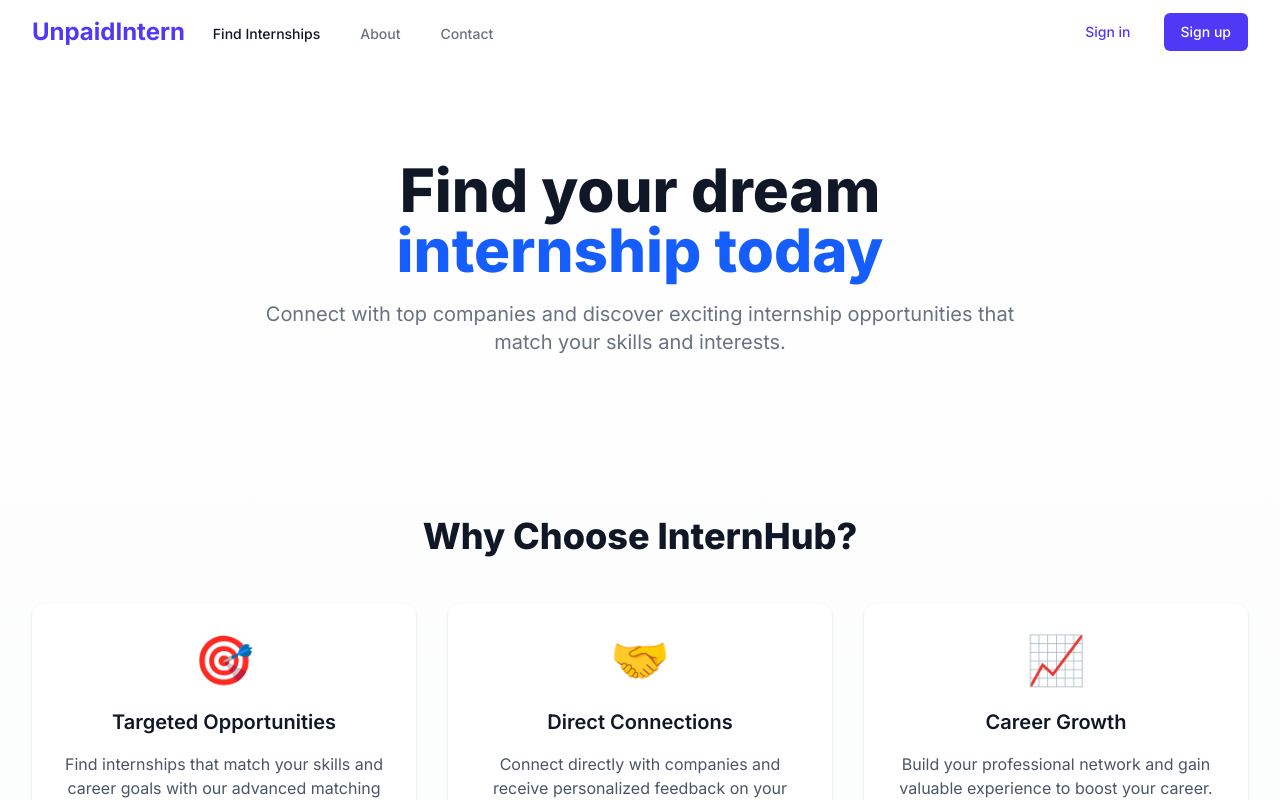
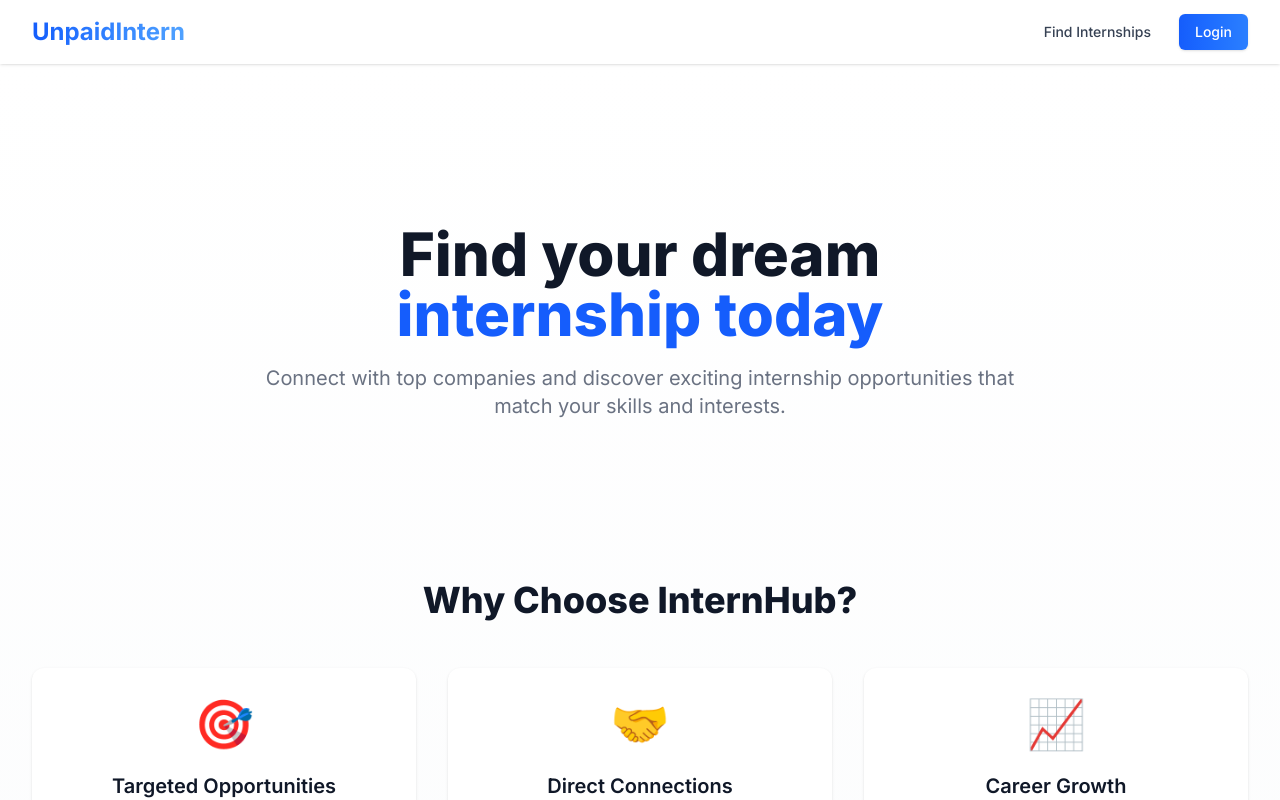
Before and after one commit to BellaWang1018/test-now, a Next.js app: page / in a window 1280 px wide. Shown: the top 800 px of the page. Built offline with nearby package versions, Linux system fonts and the light colour scheme.

Commit message:
fix errors when login

```diff
--- a/src/app/components/PublicNavbar.tsx
+++ b/src/app/components/PublicNavbar.tsx
@@ -1,152 +1,181 @@
 "use client"
 
-import React, { useState, useEffect } from 'react';
+import React, { useEffect, useState } from 'react';
 import Link from 'next/link';
+import { useRouter, usePathname } from 'next/navigation';
+
+interface User {
+  id: string;
+  email: string;
+  role: 'student' | 'company';
+  name?: string;
+}
 
 export default function PublicNavbar() {
-  const [isMenuOpen, setIsMenuOpen] = useState(false);
-  const [isScrolled, setIsScrolled] = useState(false);
+  const router = useRouter();
+  const pathname = usePathname();
+  const [isAuthenticated, setIsAuthenticated] = useState(false);
+  const [user, setUser] = useState<User | null>(null);
+  const [mounted, setMounted] = useState(false);
 
   useEffect(() => {
-    const handleScroll = () => {
-      setIsScrolled(window.scrollY > 0);
-    };
-
-    window.addEventListener('scroll', handleScroll);
-    return () => window.removeEventListener('scroll', handleScroll);
+    setMounted(true);
   }, []);
 
-  const toggleMenu = () => {
-    setIsMenuOpen(!isMenuOpen);
+  useEffect(() => {
+    if (!mounted) return;
+
+    try {
+      const token = localStorage.getItem('auth_token');
+      const userData = localStorage.getItem('user');
+
+      if (token && userData) {
+        setIsAuthenticated(true);
+        setUser(JSON.parse(userData));
+      } else {
+        setIsAuthenticated(false);
+        setUser(null);
+      }
+    } catch (error) {
+      console.error('Error checking auth state:', error);
+      setIsAuthenticated(false);
+    }
+  }, [mounted, pathname]);
+
+  const handleLogout = () => {
+    if (!mounted) return;
+
+    localStorage.removeItem('auth_token');
+    localStorage.removeItem('user');
+    setIsAuthenticated(false);
+    setUser(null);
+    router.push('/');
   };
 
   return (
-    <nav
-      className={`fixed w-full z-50 transition-all duration-300 ${
-        isScrolled ? 'bg-white shadow-md' : 'bg-transparent'
-      }`}
+    <div className="bg-white shadow-sm sticky top-0 z-50">
+      <div className="max-w-7xl mx-auto px-4 sm:px-6 lg:px-8">
+        <div className="flex justify-between items-center h-16">
+          {/* Logo */}
+          <div className="flex-shrink-0">
+            <Link
+              href={isAuthenticated ? (user?.role === 'student' ? "/student/dashboard" : "/company/dashboard") : "/"}
+              className="flex items-center"
             >
-      <div className="max-w-7xl mx-auto px-4 sm:px-6 lg:px-8">
-        <div className="flex justify-between h-16">
-          <div className="flex">
-            <div className="flex-shrink-0 flex items-center">
-              <Link href="/" className="text-2xl font-bold text-indigo-600">
+              <span className="text-2xl font-bold bg-gradient-to-r from-blue-600 to-blue-400 bg-clip-text text-transparent">
                 UnpaidIntern
+              </span>
             </Link>
           </div>
-            <div className="hidden sm:ml-6 sm:flex sm:space-x-8">
+
+          {/* Navigation */}
+          <div className="flex items-center space-x-4">
+            {!isAuthenticated ? (
+              // Public navigation
+              <>
                 <Link
                   href="/internships"
-                className="inline-flex items-center px-1 pt-1 text-sm font-medium text-gray-900"
+                  className="text-gray-700 hover:text-blue-600 px-3 py-2 rounded-md text-sm font-medium transition-colors duration-200"
                 >
                   Find Internships
                 </Link>
                 <Link
-                href="/about"
-                className="inline-flex items-center px-1 pt-1 text-sm font-medium text-gray-500 hover:text-gray-900"
+                  href="/login"
+                  className="bg-gradient-to-r from-blue-600 to-blue-500 text-white px-4 py-2 rounded-md text-sm font-medium hover:from-blue-700 hover:to-blue-600 transition-all duration-200 shadow-sm"
                 >
-                About
+                  Login
+                </Link>
+              </>
+            ) : user?.role === 'student' ? (
+              // Student navigation
+              <>
+                <Link
+                  href="/student/dashboard"
+                  className="text-gray-700 hover:text-blue-600 px-3 py-2 rounded-md text-sm font-medium transition-colors duration-200"
+                >
+                  Dashboard
                 </Link>
                 <Link
-                href="/contact"
-                className="inline-flex items-center px-1 pt-1 text-sm font-medium text-gray-500 hover:text-gray-900"
-              >
-                Contact
-              </Link>
-            </div>
-          </div>
-          <div className="hidden sm:ml-6 sm:flex sm:items-center sm:space-x-4">
-            <Link
-              href="/login"
-              className="inline-flex items-center px-4 py-2 border border-transparent text-sm font-medium rounded-md text-indigo-600 bg-white hover:bg-gray-50"
-            >
-              Sign in
-            </Link>
-            <Link
-              href="/register"
-              className="inline-flex items-center px-4 py-2 border border-transparent text-sm font-medium rounded-md text-white bg-indigo-600 hover:bg-indigo-700"
-            >
-              Sign up
-            </Link>
-          </div>
-          <div className="-mr-2 flex items-center sm:hidden">
-            <button
-              onClick={toggleMenu}
-              className="inline-flex items-center justify-center p-2 rounded-md text-gray-400 hover:text-gray-500 hover:bg-gray-100 focus:outline-none focus:ring-2 focus:ring-inset focus:ring-indigo-500"
-            >
-              <span className="sr-only">Open main menu</span>
-              <svg
-                className={`${isMenuOpen ? 'hidden' : 'block'} h-6 w-6`}
-                xmlns="http://www.w3.org/2000/svg"
-                fill="none"
-                viewBox="0 0 24 24"
-                stroke="currentColor"
-              >
-                <path
-                  strokeLinecap="round"
-                  strokeLinejoin="round"
-                  strokeWidth={2}
-                  d="M4 6h16M4 12h16M4 18h16"
-                />
-              </svg>
-              <svg
-                className={`${isMenuOpen ? 'block' : 'hidden'} h-6 w-6`}
-                xmlns="http://www.w3.org/2000/svg"
-                fill="none"
-                viewBox="0 0 24 24"
-                stroke="currentColor"
-              >
-                <path
-                  strokeLinecap="round"
-                  strokeLinejoin="round"
-                  strokeWidth={2}
-                  d="M6 18L18 6M6 6l12 12"
-                />
-              </svg>
-            </button>
-          </div>
-        </div>
-      </div>
-
-      {/* Mobile menu */}
-      <div className={`${isMenuOpen ? 'block' : 'hidden'} sm:hidden`}>
-        <div className="pt-2 pb-3 space-y-1">
-          <Link
                   href="/internships"
-            className="block pl-3 pr-4 py-2 border-l-4 border-transparent text-base font-medium text-gray-600 hover:bg-gray-50 hover:border-gray-300 hover:text-gray-800"
+                  className="text-gray-700 hover:text-blue-600 px-3 py-2 rounded-md text-sm font-medium transition-colors duration-200"
                 >
                   Find Internships
                 </Link>
                 <Link
-            href="/about"
-            className="block pl-3 pr-4 py-2 border-l-4 border-transparent text-base font-medium text-gray-600 hover:bg-gray-50 hover:border-gray-300 hover:text-gray-800"
+                  href="/student/internships"
+                  className="text-gray-700 hover:text-blue-600 px-3 py-2 rounded-md text-sm font-medium transition-colors duration-200"
                 >
-            About
+                  My Internships
                 </Link>
                 <Link
-            href="/contact"
-            className="block pl-3 pr-4 py-2 border-l-4 border-transparent text-base font-medium text-gray-600 hover:bg-gray-50 hover:border-gray-300 hover:text-gray-800"
+                  href="/messages"
+                  className="text-gray-700 hover:text-blue-600 px-3 py-2 rounded-md text-sm font-medium transition-colors duration-200"
                 >
-            Contact
-          </Link>
-        </div>
-        <div className="pt-4 pb-3 border-t border-gray-200">
-          <div className="space-y-1">
-            <Link
-              href="/login"
-              className="block pl-3 pr-4 py-2 border-l-4 border-transparent text-base font-medium text-gray-600 hover:bg-gray-50 hover:border-gray-300 hover:text-gray-800"
-            >
-              Sign in
+                  Inbox
                 </Link>
                 <Link
-              href="/register"
-              className="block pl-3 pr-4 py-2 border-l-4 border-transparent text-base font-medium text-gray-600 hover:bg-gray-50 hover:border-gray-300 hover:text-gray-800"
+                  href="/student/settings"
+                  className="text-gray-700 hover:text-blue-600 px-3 py-2 rounded-md text-sm font-medium transition-colors duration-200"
                 >
-              Sign up
+                  Settings
                 </Link>
+                <button
+                  onClick={handleLogout}
+                  className="bg-gradient-to-r from-blue-600 to-blue-500 text-white px-4 py-2 rounded-md text-sm font-medium hover:from-blue-700 hover:to-blue-600 transition-all duration-200 shadow-sm"
+                >
+                  Logout
+                </button>
+              </>
+            ) : (
+              // Company navigation
+              <>
+                <Link
+                  href="/company/dashboard"
+                  className="text-gray-700 hover:text-blue-600 px-3 py-2 rounded-md text-sm font-medium transition-colors duration-200"
+                >
+                  Dashboard
+                </Link>
+                <Link
+                  href="/company/internships/new"
+                  className="text-gray-700 hover:text-blue-600 px-3 py-2 rounded-md text-sm font-medium transition-colors duration-200"
+                >
+                  Create Internships
+                </Link>
+                <Link
+                  href="/company/internships"
+                  className="text-gray-700 hover:text-blue-600 px-3 py-2 rounded-md text-sm font-medium transition-colors duration-200"
+                >
+                  My Postings
+                </Link>
+                <Link
+                  href="/company/applications"
+                  className="text-gray-700 hover:text-blue-600 px-3 py-2 rounded-md text-sm font-medium transition-colors duration-200"
+                >
+                  Applicants
+                </Link>
+                <Link
+                  href="/messages"
+                  className="text-gray-700 hover:text-blue-600 px-3 py-2 rounded-md text-sm font-medium transition-colors duration-200"
+                >
+                  Inbox
+                </Link>
+                <Link
+                  href="/company/settings"
+                  className="text-gray-700 hover:text-blue-600 px-3 py-2 rounded-md text-sm font-medium transition-colors duration-200"
+                >
+                  Settings
+                </Link>
+                <button
+                  onClick={handleLogout}
+                  className="bg-gradient-to-r from-blue-600 to-blue-500 text-white px-4 py-2 rounded-md text-sm font-medium hover:from-blue-700 hover:to-blue-600 transition-all duration-200 shadow-sm"
+                >
+                  Logout
+                </button>
+              </>
+            )}
           </div>
         </div>
       </div>
-    </nav>
+    </div>
   );
 }
--- a/src/app/login/page.tsx
+++ b/src/app/login/page.tsx
@@ -33,18 +33,18 @@ export default function Login() {
         body: JSON.stringify(formData),
       });
 
+      const responseData = await response.json();
+
       if (!response.ok) {
-        const error = await response.json();
-        throw new Error(error.message || 'Failed to login');
+        throw new Error(responseData.message || 'Failed to login');
       }
 
-      const { data } = await response.json();
-
-      // Store the token in localStorage
-      localStorage.setItem('token', data.token);
+      // Store the token and user data in localStorage with the correct key
+      localStorage.setItem('auth_token', responseData.access_token);
+      localStorage.setItem('user', JSON.stringify(responseData.user));
 
       // Redirect based on user role
-      switch (data.user.role) {
+      switch (responseData.user.role) {
         case 'admin':
           router.push('/admin');
           break;
```
Lines whose indentation alone changed are shown as unchanged.
